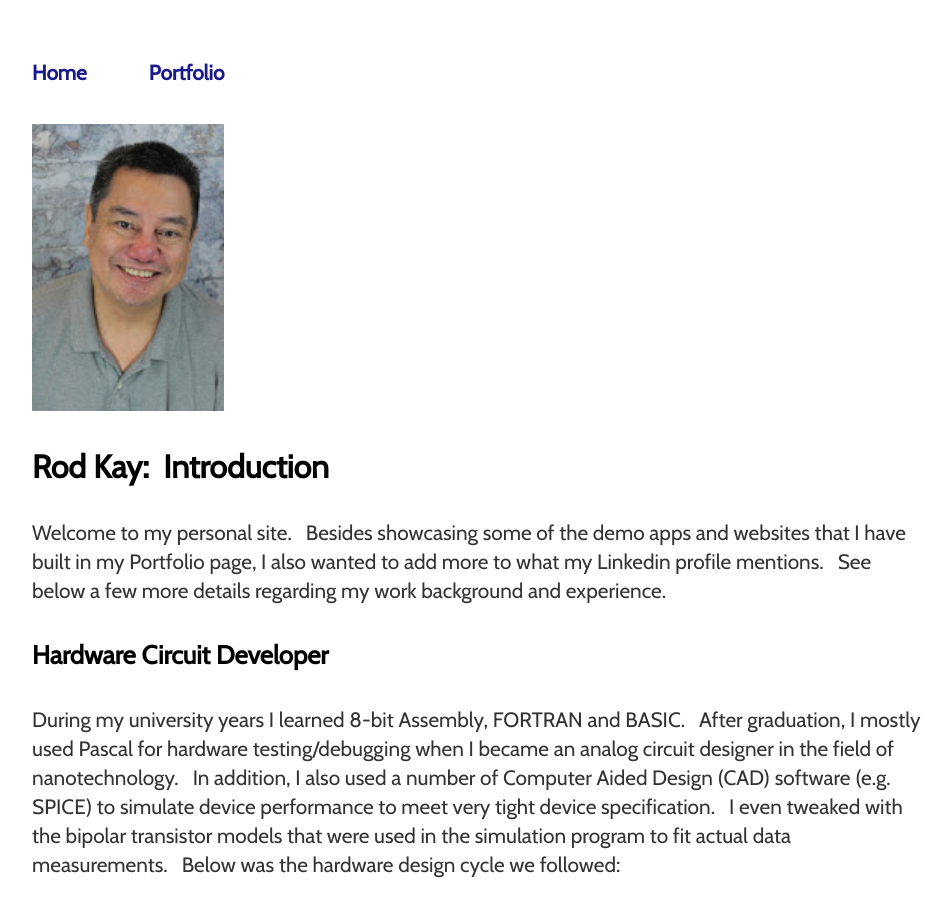
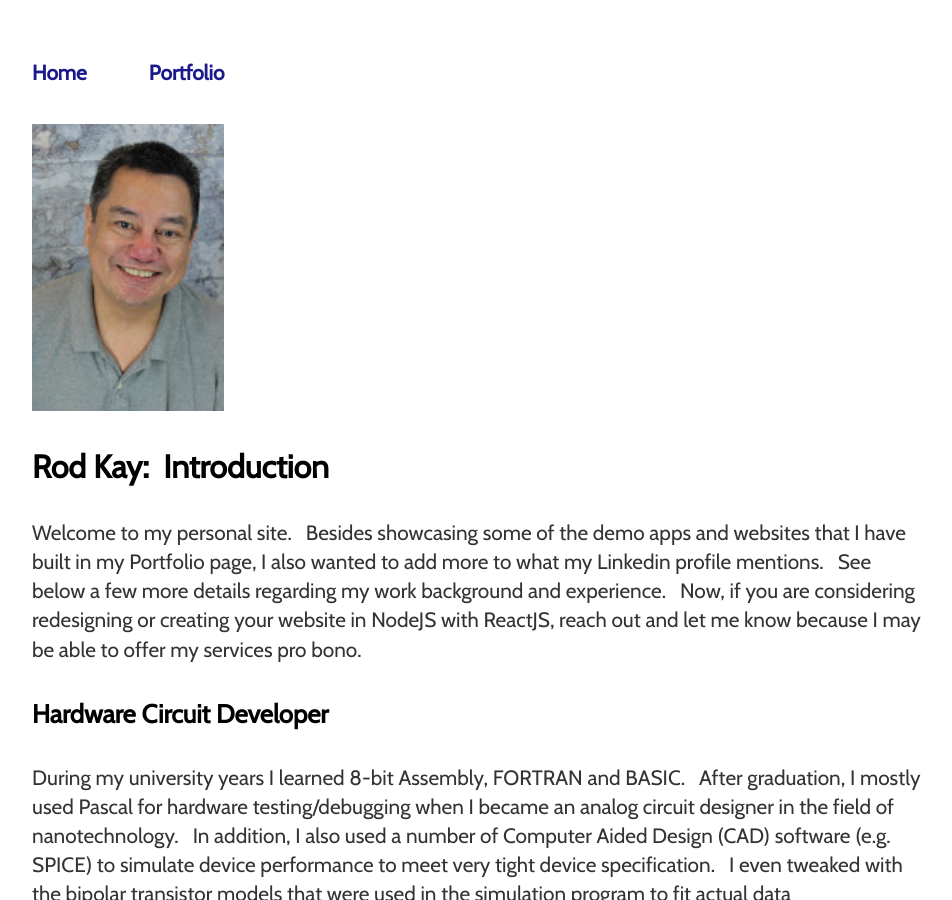
Before and after one commit to rodstaff/rodstaff.github.io, a Jekyll site: the page built from index.html, in a window 1280 px wide and 900 px high. Shown: the whole window, without its empty margins (160-1112 px from the left). Built offline with Jekyll 4.4.1, drawn with Linux system fonts in a browser that asks for light colours.

Commit message:
modified Home intro for pro bono service

```diff
--- a/home/index.html
+++ b/home/index.html
@@ -7,7 +7,7 @@
      <img src="../img_5373.jpg" width="192"><br />
 <!--      <a href="https://www.linkedin.com/in/rodk88">Linkedin</a>&nbsp;&nbsp;&nbsp;&nbsp;<a href="https://github.com/rodstaff">Github</a>&nbsp;&nbsp;&nbsp;&nbsp;<a href="mailto:rodk1718@gmail.com">email</a> -->
      <h3>Rod Kay:&nbsp;&nbsp;Introduction</h3>
-     <p>Welcome to my personal site. &nbsp;&nbsp;Besides showcasing some of the demo apps and websites that I have built in my Portfolio page, I also wanted to add more to what my Linkedin profile mentions. &nbsp;&nbsp;See below a few more details regarding my work background and experience.</p>
+     <p>Welcome to my personal site. &nbsp;&nbsp;Besides showcasing some of the demo apps and websites that I have built in my Portfolio page, I also wanted to add more to what my Linkedin profile mentions. &nbsp;&nbsp;See below a few more details regarding my work background and experience. &nbsp;&nbsp;Now, if you are considering redesigning or creating your website in NodeJS with ReactJS, reach out and let me know because I may be able to offer my services pro bono.</p>
      <h4>Hardware Circuit Developer</h4>
      <p>During my university years I learned 8-bit Assembly, FORTRAN and BASIC. &nbsp;&nbsp;After graduation, I mostly used Pascal for hardware testing/debugging when I became an analog circuit designer in the field of nanotechnology. &nbsp;&nbsp;In addition, I also used a number of Computer Aided Design (CAD) software (e.g. SPICE) to simulate device performance to meet very tight device specification.  &nbsp;&nbsp;I even tweaked with the bipolar transistor models that were used in the simulation program to fit actual data measurements.  &nbsp;&nbsp;Below was the hardware design cycle we followed:</p>
      <pre>
--- a/index.html
+++ b/index.html
@@ -7,7 +7,7 @@
      <img src="../img_5373.jpg" width="192"><br />
 <!--      <a href="https://www.linkedin.com/in/rodk88">Linkedin</a>&nbsp;&nbsp;&nbsp;&nbsp;<a href="https://github.com/rodstaff">Github</a>&nbsp;&nbsp;&nbsp;&nbsp;<a href="mailto:rodk1718@gmail.com">email</a> -->
      <h3>Rod Kay:&nbsp;&nbsp;Introduction</h3>
-     <p>Welcome to my personal site. &nbsp;&nbsp;Besides showcasing some of the demo apps and websites that I have built in my Portfolio page, I also wanted to add more to what my Linkedin profile mentions. &nbsp;&nbsp;See below a few more details regarding my work background and experience.</p>
+     <p>Welcome to my personal site. &nbsp;&nbsp;Besides showcasing some of the demo apps and websites that I have built in my Portfolio page, I also wanted to add more to what my Linkedin profile mentions. &nbsp;&nbsp;See below a few more details regarding my work background and experience. &nbsp;&nbsp;Now, if you are considering redesigning or creating your website in NodeJS with ReactJS, reach out and let me know because I may be able to offer my services pro bono.</p>
      <h4>Hardware Circuit Developer</h4>
      <p>During my university years I learned 8-bit Assembly, FORTRAN and BASIC. &nbsp;&nbsp;After graduation, I mostly used Pascal for hardware testing/debugging when I became an analog circuit designer in the field of nanotechnology. &nbsp;&nbsp;In addition, I also used a number of Computer Aided Design (CAD) software (e.g. SPICE) to simulate device performance to meet very tight device specification.  &nbsp;&nbsp;I even tweaked with the bipolar transistor models that were used in the simulation program to fit actual data measurements.  &nbsp;&nbsp;Below was the hardware design cycle we followed:</p>
      <pre>
```
